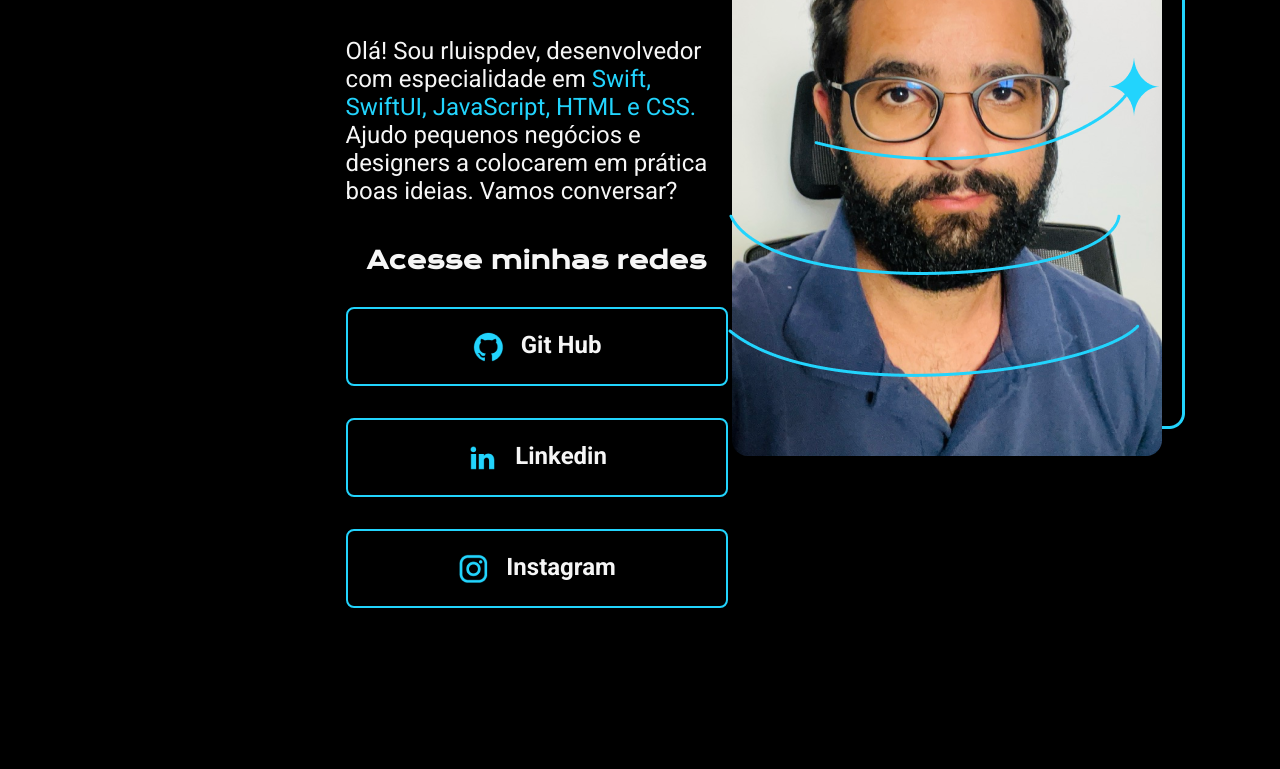
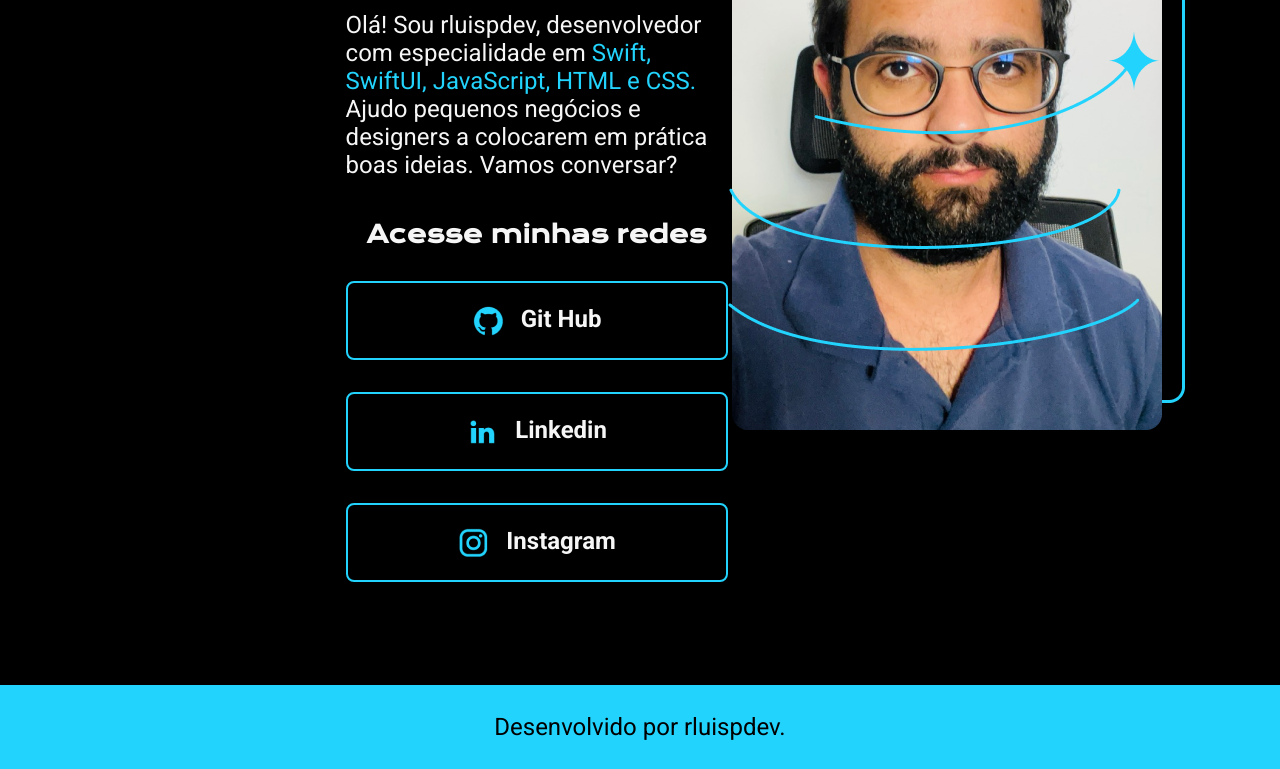
Before and after one commit to rluispdev/ProjectSiteHTML5, a plain HTML site: page index.html in a window 1280 px wide. Shown: the part 401-1170 px from the top of the page. Before the commit the page ends 1009 px from the top, so only its background shows below. Drawn offline with nearby package versions, Linux system fonts and the light colour scheme.

Commit message:
Criar e customizar o rodapé.

```diff
--- a/index.html
+++ b/index.html
@@ -38,6 +38,6 @@
 
     </main>
     <!--Rodapé-->
-    <footer></footer>
+    <footer class="rodape"> <p> Desenvolvido por rluispdev. </p></footer>
 </body>
 </html>
--- a/style.css
+++ b/style.css
@@ -7,7 +7,7 @@
 
 body {
     /* Usar o 100% da tela*/
-    height: 100vh;
+    /* height: 100vh; */
     /* Para imagem nao sair do body */
     box-sizing: border-box;
     background-color: black;
@@ -29,7 +29,7 @@ span{
 }
 /* Chamando a class, https://css-tricks.com/snippets/css/a-guide-to-flexbox/*/
 .apresentacao {
-    margin: 10% 27%;
+   padding: 8% 27%;
     display: flex;
     align-items: center;
     justify-content: space-between;
@@ -88,3 +88,14 @@ font-family: 'Krona One', sans-serif;
 .apresentacao__links__link:hover {
     background-color: #272727;
 }
+
+ .rodape{
+    padding: 28px;
+    color: black;
+    background-color: #22D4FD;
+    text-align: center;
+    font-family: 'Roboto', sans-serif;
+    font-size: 24px;
+    font-weight: 400;
+
+ }
```
